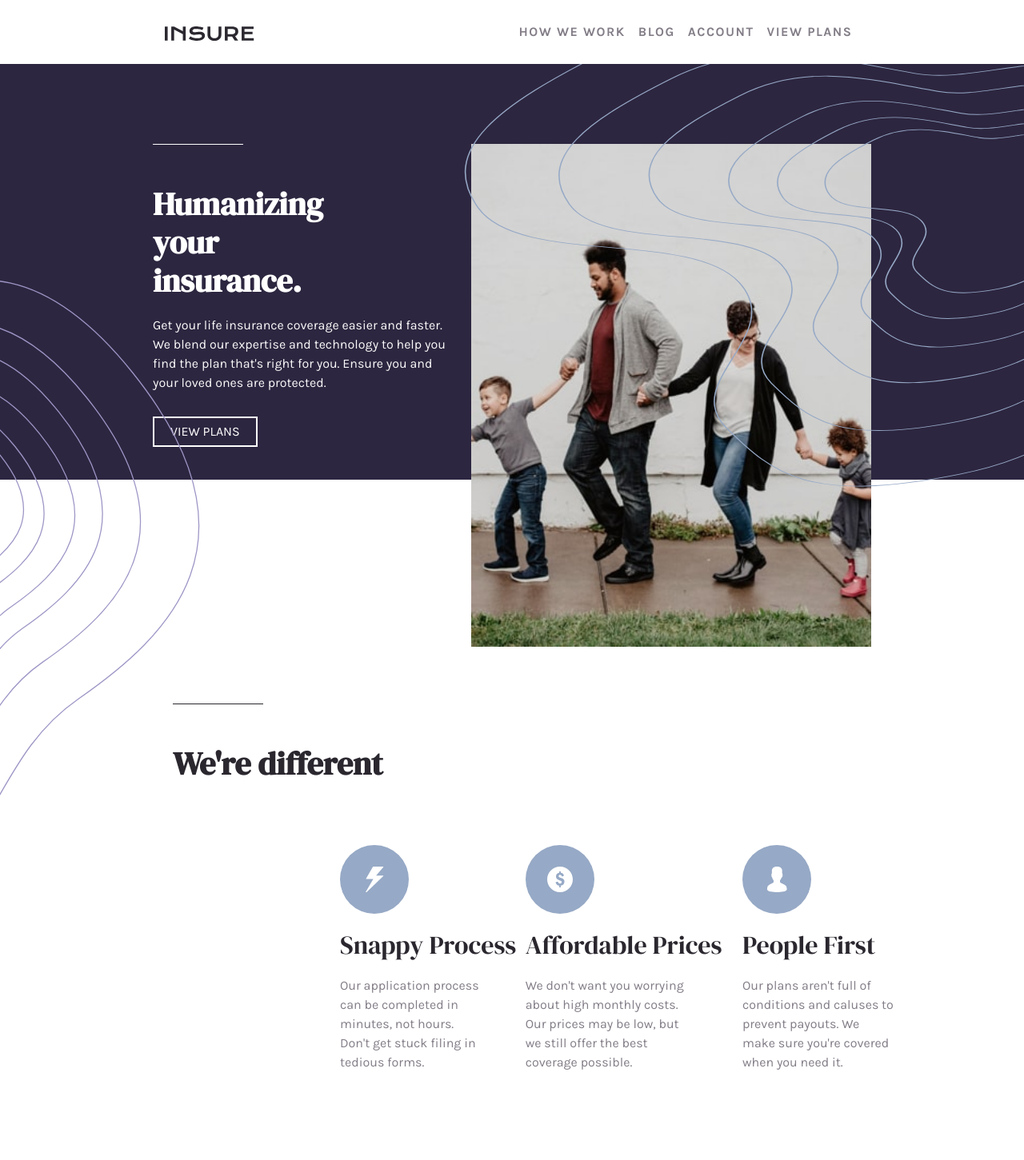
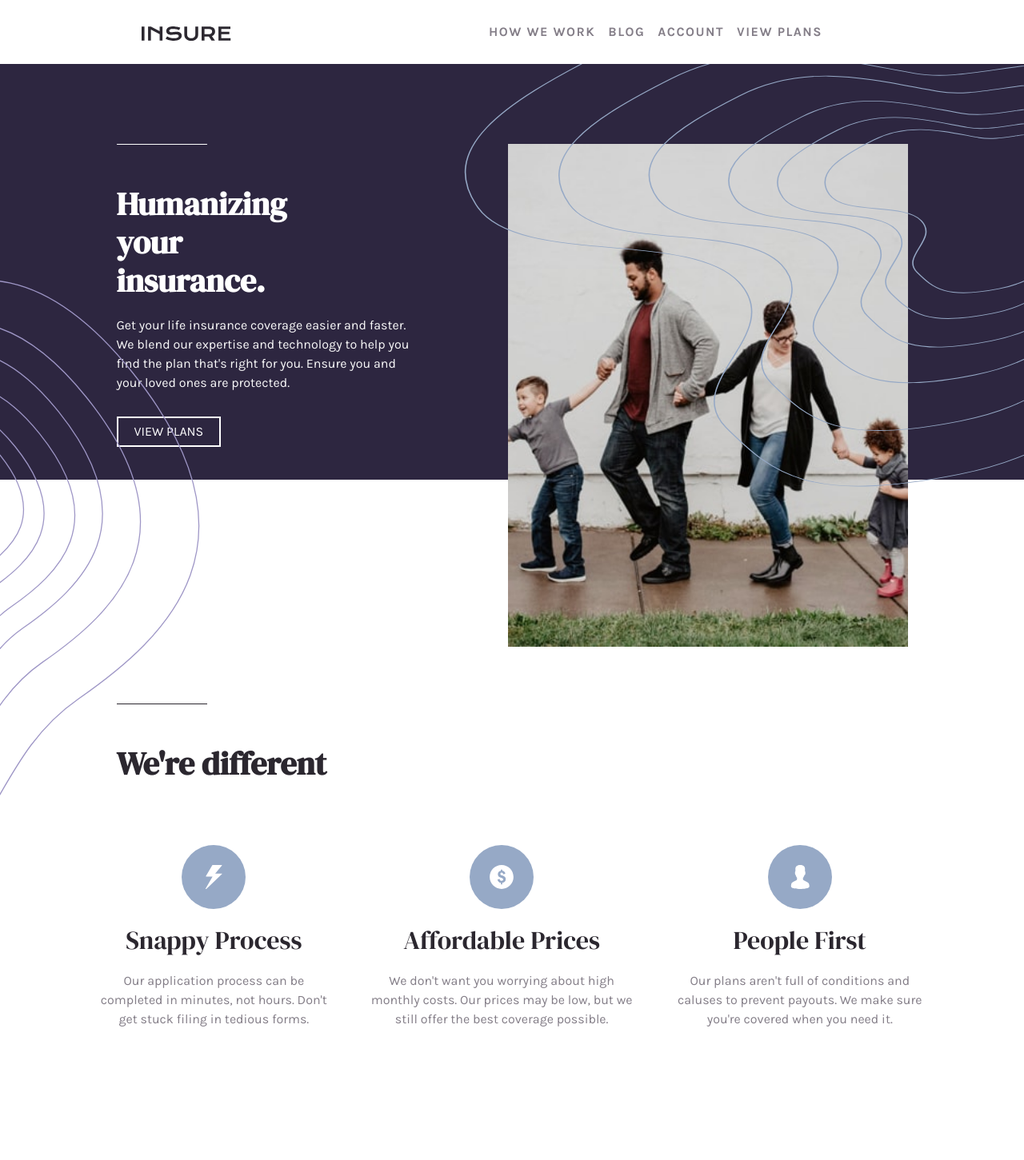
Before and after one commit to Jaek23/Insure-landing-page, a React (Vite) app in the folder insure-landing-page/: page / in a window 1280 px wide. Shown: the top 1451 px of the page at 80% size. Built offline with nearby package versions, Linux system fonts and the light colour scheme.

Commit message:
working on adjusting spacing for each component

```diff
--- a/insure-landing-page/src/components/hero/Hero.jsx
+++ b/insure-landing-page/src/components/hero/Hero.jsx
@@ -22,7 +22,8 @@ const Hero = () => {
             </div>
             <HeroImage src={heroImage} alt='hero'/>
           </TextWrapper>
-            <PatternRightImage src={patternRight} alt='pattern'/>
+          {/* <HeroImage src={heroImage} alt='hero'/> */}
+          <PatternRightImage src={patternRight} alt='pattern'/>
         </ContentWrapper>
     </StyledSection>
   )
@@ -38,10 +39,15 @@ const StyledSection = styled.section`
 const ContentWrapper = styled.div`
   position:relative;
   padding:100px;
+  // display:flex;
+  // justify-content:center;
 `
 const TextWrapper = styled.div`
   display:flex;
-  justify-content:center;
+  justify-content:space-around;
+  // flex-direction:column;
+  // border:2px solid red;
+  // width:35%;
 `
 const Separator = styled.div`
   border:0;
@@ -55,6 +61,7 @@ const Title = styled.h1`
   color:#fff;
   font-family: 'DM Serif Display', serif;
   max-width:55%;
+  // border:2px solid red;
 `
 const Description = styled.p`
   line-height:1.5;
@@ -62,12 +69,15 @@ const Description = styled.p`
   color: hsl(0, 0%, 98%);
   font-family: 'Karla', sans-serif;
   font-size:16px;
+  // width:35%;
+  // border:2px solid red;
 `
 const HeroImage = styled.img`
   margin-left:20px;
   width:500px;
   height:auto;
   margin-bottom:-250px;
+  // border:2px solid red;
 `
 const PatternRightImage = styled.img`
   position:absolute;
@@ -87,4 +97,5 @@ const ActionButton = styled.button`
   color:#fff;
   padding: 5px 20px;
   margin-top:10px;
+  // border:2px solid red;
 `
--- a/insure-landing-page/src/components/info/Information.jsx
+++ b/insure-landing-page/src/components/info/Information.jsx
@@ -18,7 +18,7 @@ const Information = () => {
               </div>
                 <EmptyDiv/>
             </Wrapper>
-
+            <div>
             <IconsWrapper>
               <IconsDiv>
                   <IconImage src={snappyIcon} alt="snappy"/>
@@ -37,6 +37,7 @@ const Information = () => {
               </IconsDiv>
             </IconsWrapper>
             <Work/>
+            </div>
         </ContentWrapper>
       </section>
   )
@@ -52,7 +53,8 @@ const Separator = styled.div`
 `
 const Wrapper = styled.div`
   display:flex;
-  justify-content:center;
+  justify-content:space-around;
+  // border:2px solid red;
 `
 const ContentWrapper = styled.div`
   // position:relative;
@@ -61,9 +63,10 @@ const ContentWrapper = styled.div`
   // border:2px solid red;
 `
 const EmptyDiv = styled.div`
-  width: 450px; /* Same width as the HeroImage in Hero component */
+  width: 500px; /* Same width as the HeroImage in Hero component */
   height: 1px;
   margin-left: 20px;
+  // border:2px solid red;
 `
 const PatternLeftImage = styled.img`
   position:absolute;
@@ -77,15 +80,25 @@ const Title = styled.h1`
 `
 const IconsWrapper = styled.section`
   display:flex;
+  justify-content:center;
   margin-top:20px;
-  margin-left:325px;
+  // margin-left:325px;
   // border:2px solid red;
+  width:100%;
 `
 const IconsDiv = styled.div`
-  margin-top:50px;
+  // margin-top:50px;
+  // border:2px solid red;
+  display: flex;
+  flex-direction: column;
+  margin: 50px 20px; /* Adds space between each IconsDiv */
+  text-align: center; /* Ensures text inside IconsDiv remains centered */
+   align-items: center;
 `
 const IconImage = styled.img`
   margin-bottom:20px;
+  width: 80px; /* Adjust this value to control the icon size */
+  height: auto; /* Maintains the aspect ratio */
 `
 const IconTitle = styled.h2`
   margin-bottom:20px;
@@ -94,7 +107,7 @@ const IconTitle = styled.h2`
   color: hsl(270, 9%, 17%);
 `
 const IconDescription = styled.p`
-  width:75%;
+  // width:75%;
   font-family: 'Karla', sans-serif;
   font-size:16px;
   color:hsl(273, 4%, 51%);
--- a/insure-landing-page/src/components/info/Work.jsx
+++ b/insure-landing-page/src/components/info/Work.jsx
@@ -17,7 +17,7 @@ const Work = () => {
 export default Work
 
 const Section = styled.section`
-    margin-left:325px;
+    // margin-left:325px;
     margin-top:100px;
     width:75%;
     background-color: hsl(256, 26%, 20%);
--- a/insure-landing-page/src/components/ui/Navigation.jsx
+++ b/insure-landing-page/src/components/ui/Navigation.jsx
@@ -5,11 +5,11 @@ import logo from '/logo.svg';
 
 const Navigation = () => {
   return (
-    <Navbar style={{display:'flex', justifyContent:'center', padding:'20px'}}>
+    <Navbar style={{display:'flex', justifyContent:'space-around', padding:'20px'}}>
         <LogoContainer>
             <img src={logo} alt="logo" />
         </LogoContainer>
-        <Nav style={{  display:'flex'}}>
+        <Nav style={{  display:'flex', width:'500px'}}>
             <StyledNavLink href='#'>HOW WE WORK</StyledNavLink>
             <StyledNavLink href='#'> BLOG</StyledNavLink>
             <StyledNavLink href='#'> ACCOUNT</StyledNavLink>
@@ -35,5 +35,5 @@ const StyledNavLink = styled(Nav.Link)`
     }
 `
 const LogoContainer = styled.div`
-  width: 35%;
+  // width: 35%;
 `;
```
